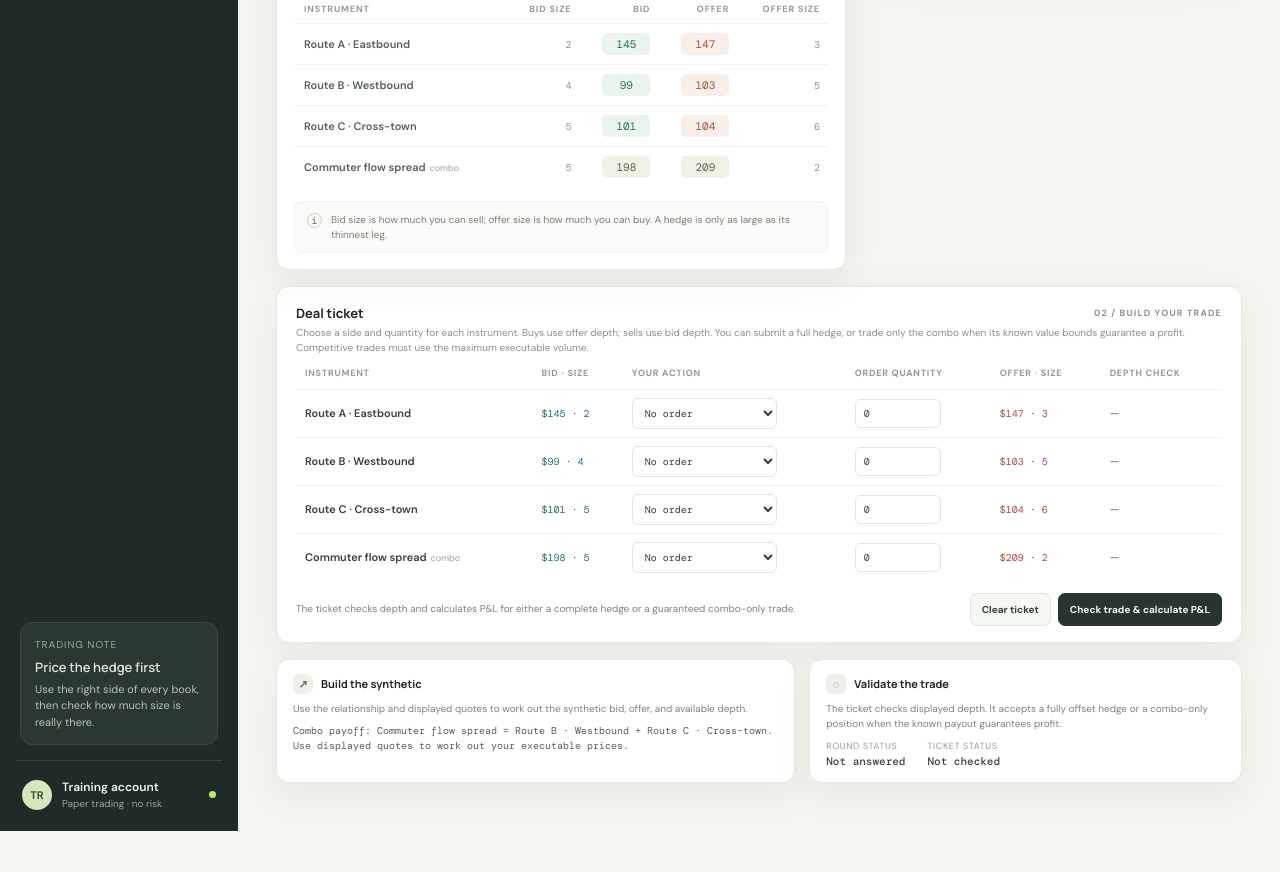
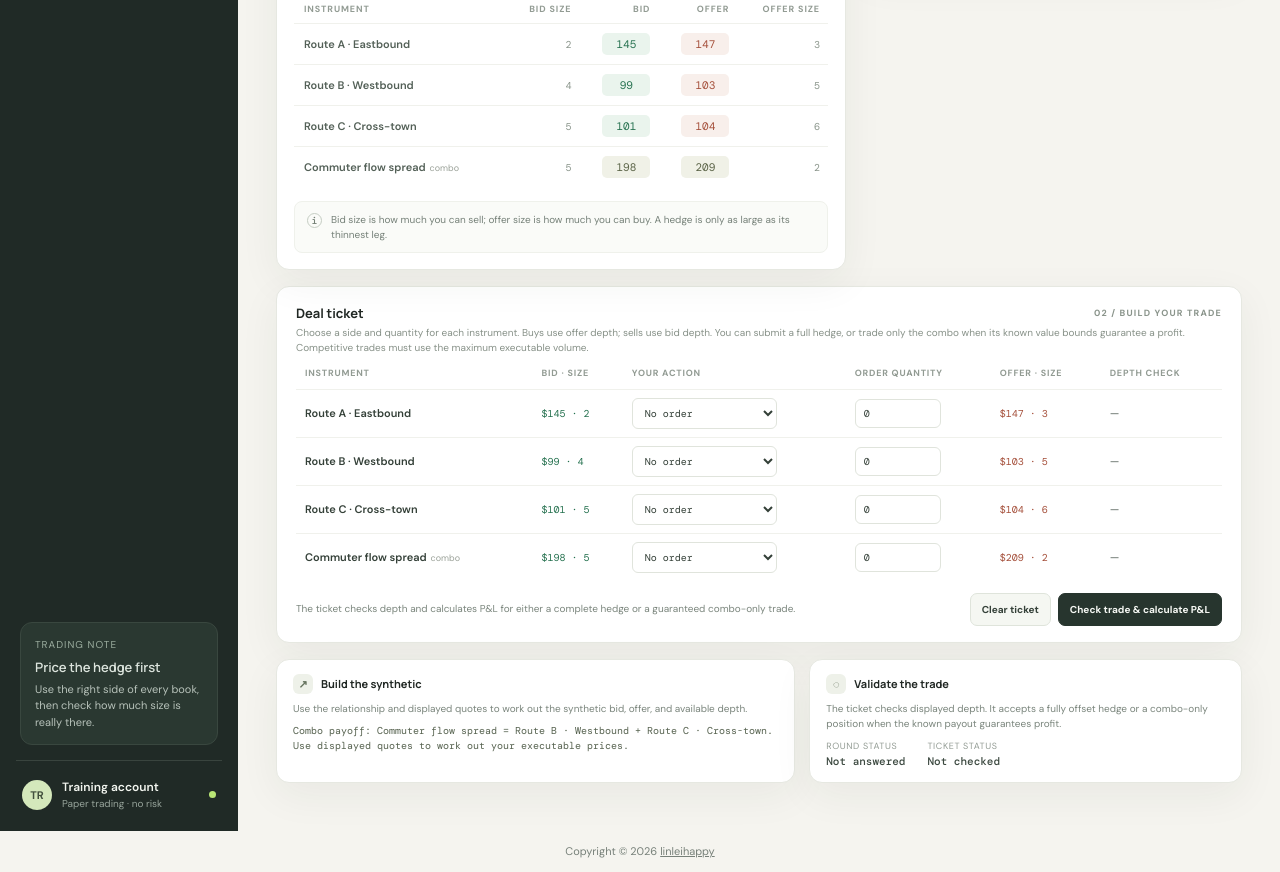
Before and after one commit to linleihappy/market-making-arbitrage-practice, a plain HTML site: page index.html in a window 1280 px wide. Shown: the part 462-1334 px from the top of the page. Before the commit the page ends 1293 px from the top, so only its background shows below. Drawn offline with nearby package versions, Linux system fonts and the light colour scheme.

Commit message:
Add project copyright notice

```diff
--- a/index.html
+++ b/index.html
@@ -1,4 +1,5 @@
 <!doctype html>
+<!-- Copyright © 2026 linleihappy. -->
 <html lang="en">
 <head>
   <meta charset="utf-8">
@@ -867,5 +868,6 @@
   state.market=generateMarket();render();
 })();
 </script>
+<footer style="padding:12px;text-align:center;color:#778079;font-size:11px">Copyright © 2026 <a href="https://github.com/linleihappy" style="color:inherit">linleihappy</a></footer>
 </body>
 </html>
```
